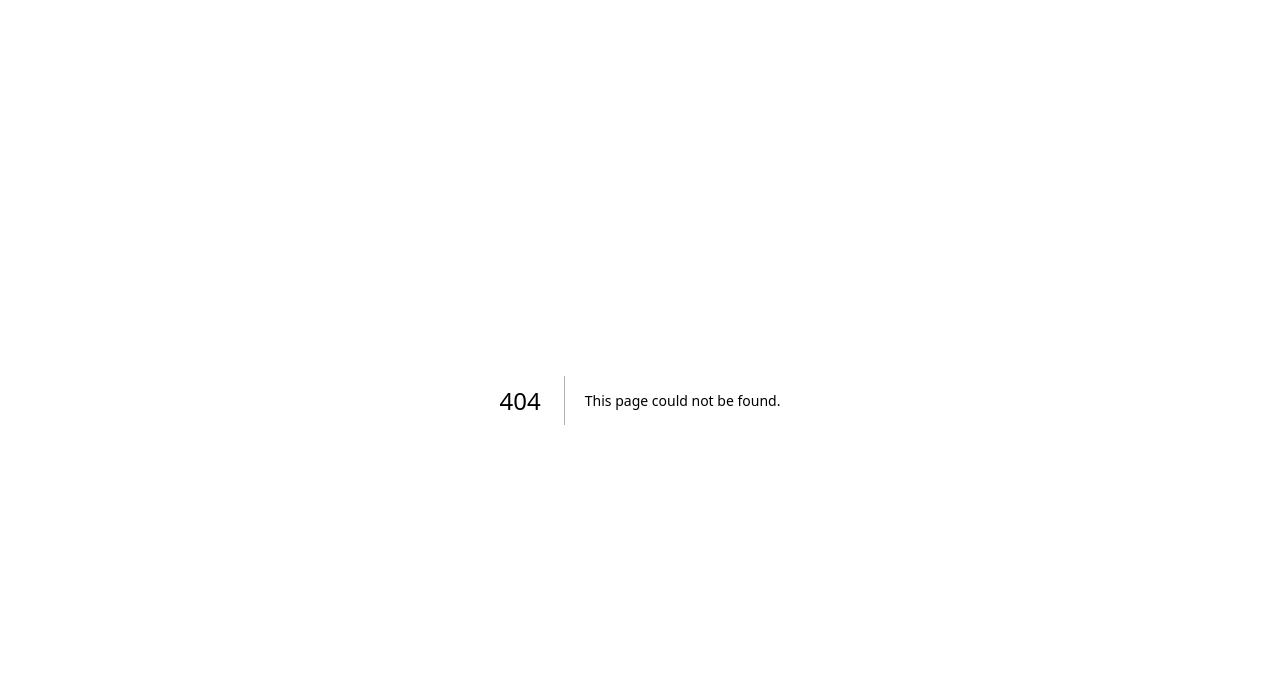
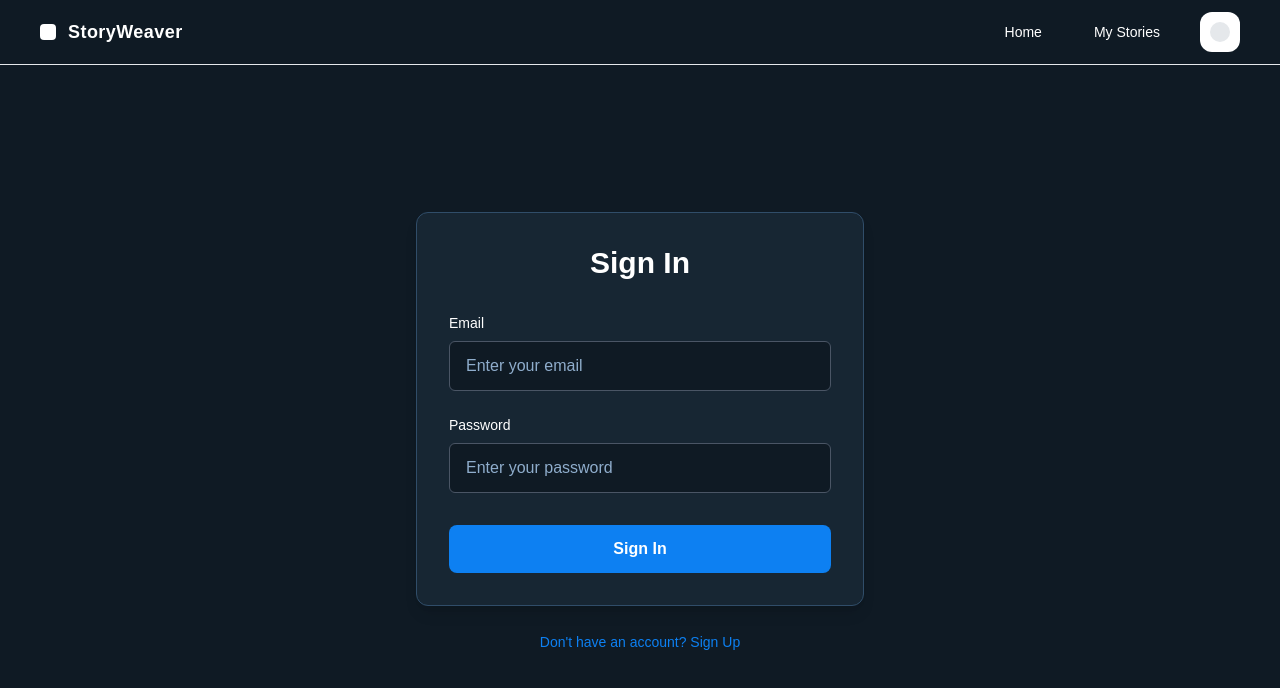
Before and after one commit to mattmacf98/story-weaver, a Next.js app: page /login in a window 1280 px wide. Before the commit this address had no page. Shown: the top 688 px of the page. Built offline with nearby package versions, Linux system fonts and the light colour scheme; no server answers.

Commit message:
implement auth and users in frontend

```diff
--- a/src/app/layout.tsx
+++ b/src/app/layout.tsx
@@ -2,6 +2,7 @@ import type { Metadata } from "next";
 import { Geist, Geist_Mono } from "next/font/google";
 import "./globals.css";
 import { StoryWeaverProvider } from "@/contexts/StoryWeaverContext";
+import { AuthProvider } from "@/contexts/AuthContext";
 
 const geistSans = Geist({
   variable: "--font-geist-sans",
@@ -28,9 +29,11 @@ export default function RootLayout({
       <body
         className={`${geistSans.variable} ${geistMono.variable} antialiased`}
       >
-        <StoryWeaverProvider>
-          {children}
-        </StoryWeaverProvider>
+        <AuthProvider>
+          <StoryWeaverProvider>
+            {children}
+          </StoryWeaverProvider>
+        </AuthProvider>
       </body>
     </html>
   );
--- /dev/null
+++ b/src/app/login/page.tsx
@@ -0,0 +1,138 @@
+"use client";
+
+import { useEffect, useState } from "react";
+import { auth } from "@/lib/firebase";
+import { createUserWithEmailAndPassword, signInWithEmailAndPassword } from "firebase/auth";
+import StoryWeaverNav from "@/components/StoryWeaverNav";
+import { useRouter } from "next/navigation";
+import { useAuth } from "@/contexts/AuthContext";
+
+export default function LoginPage() {
+  const [email, setEmail] = useState("");
+  const [password, setPassword] = useState("");
+  const [confirmPassword, setConfirmPassword] = useState("");
+  const [error, setError] = useState("");
+  const [loading, setLoading] = useState(false);
+  const [isSignUp, setIsSignUp] = useState(false);
+  const router = useRouter();
+  const { user, loading: authLoading } = useAuth();
+
+  useEffect(() => {
+    if (user && !authLoading) {
+      router.push("/");
+    }
+  }, [user, authLoading]);
+
+  const handleSubmit = async (e: React.FormEvent) => {
+    e.preventDefault();
+    setError("");
+    setLoading(true);
+    if (isSignUp) {
+      if (password !== confirmPassword) {
+        setError("Passwords do not match");
+        setLoading(false);
+        return;
+      }
+      try {
+        const userCredential = await createUserWithEmailAndPassword(auth, email, password);
+        console.log(userCredential);
+      } catch (error) {
+        console.error(error);
+        setError("Failed to create account");
+        setLoading(false);
+        return;
+      }
+    } else {
+      try {
+        const userCredential = await signInWithEmailAndPassword(auth, email, password);
+        console.log(userCredential);
+      } catch (error) {
+        console.error(error);
+        setError("Failed to sign in");
+        setLoading(false);
+        return;
+      }
+    }
+
+    router.push("/");
+  };
+
+  return (
+    <div className="min-h-screen bg-[#0F1A24] flex flex-col">
+      <StoryWeaverNav />
+      <main className="flex flex-1 flex-col items-center justify-center px-4 py-10">
+        <form
+          onSubmit={handleSubmit}
+          className="bg-[#172633] rounded-xl shadow-lg p-8 w-full max-w-md flex flex-col gap-6 border border-[#304D69]"
+        >
+          <h1 className="text-3xl font-bold text-white text-center mb-2">{isSignUp ? "Sign Up" : "Sign In"}</h1>
+          {error && (
+            <div className="bg-red-500/20 text-red-400 px-4 py-2 rounded text-center text-sm">{error}</div>
+          )}
+          <div className="flex flex-col gap-2">
+            <label htmlFor="email" className="text-white font-medium text-sm">Email</label>
+            <input
+              id="email"
+              type="email"
+              autoComplete="email"
+              className="px-4 py-3 rounded-md bg-[#0F1A24] text-white border border-gray-600 focus:outline-none focus:border-[#0D80F2] placeholder:text-[#8FADCC]"
+              placeholder="Enter your email"
+              value={email}
+              onChange={e => setEmail(e.target.value)}
+              required
+            />
+          </div>
+          <div className="flex flex-col gap-2">
+            <label htmlFor="password" className="text-white font-medium text-sm">Password</label>
+            <input
+              id="password"
+              type="password"
+              autoComplete={isSignUp ? "new-password" : "current-password"}
+              className="px-4 py-3 rounded-md bg-[#0F1A24] text-white border border-gray-600 focus:outline-none focus:border-[#0D80F2] placeholder:text-[#8FADCC]"
+              placeholder="Enter your password"
+              value={password}
+              onChange={e => setPassword(e.target.value)}
+              required
+            />
+          </div>
+          {isSignUp && (
+            <div className="flex flex-col gap-2">
+              <label htmlFor="confirmPassword" className="text-white font-medium text-sm">Confirm Password</label>
+              <input
+                id="confirmPassword"
+                type="password"
+                autoComplete="new-password"
+                className="px-4 py-3 rounded-md bg-[#0F1A24] text-white border border-gray-600 focus:outline-none focus:border-[#0D80F2] placeholder:text-[#8FADCC]"
+                placeholder="Confirm your password"
+                value={confirmPassword}
+                onChange={e => setConfirmPassword(e.target.value)}
+                required
+              />
+            </div>
+          )}
+          <button
+            type="submit"
+            className="mt-2 bg-[#0D80F2] text-white font-bold py-3 rounded-lg hover:bg-[#106ad6] transition-colors disabled:opacity-60"
+            disabled={loading}
+          >
+            {loading ? (isSignUp ? "Signing Up..." : "Signing In...") : isSignUp ? "Sign Up" : "Sign In"}
+          </button>
+        </form>
+        <div className="mt-6 text-center">
+          <button
+            type="button"
+            className="text-[#0D80F2] hover:underline text-sm"
+            onClick={() => {
+              setIsSignUp(!isSignUp);
+              setError("");
+              setPassword("");
+              setConfirmPassword("");
+            }}
+          >
+            {isSignUp ? "Already have an account? Sign In" : "Don't have an account? Sign Up"}
+          </button>
+        </div>
+      </main>
+    </div>
+  );
+}
--- a/src/app/page.tsx
+++ b/src/app/page.tsx
@@ -1,12 +1,27 @@
 "use client";
 
+import { useAuth } from "@/contexts/AuthContext";
 import StoryWeaverNav from "../components/StoryWeaverNav";
 import { useStoryWeaver } from "@/contexts/StoryWeaverContext";
-import { useState } from "react";
+import { useEffect, useState } from "react";
+import { useRouter } from "next/navigation";
 
 export default function Home() {
   const [prompt, setPrompt] = useState("");
   const { startStory } = useStoryWeaver();
+  const { user, loading } = useAuth();
+  const router = useRouter();
+
+  const handleStartStory = async () => {
+    const authToken = await user?.getIdToken();
+    startStory(prompt, undefined, authToken);
+  }
+
+  useEffect(() => {
+    if (!user && !loading) {
+      router.push("/login");
+    }
+  }, [user, loading]);
 
   return (
     <div className="min-h-screen bg-[#0F1A24]">
@@ -27,7 +42,7 @@ export default function Home() {
                 className="w-full bg-transparent text-white px-4 py-3 outline-none placeholder:text-[#8FADCC] pr-[120px]"
                 placeholder="Type your story prompt..."
               />
-              <button className=" bg-[#0D80F2] text-white font-bold w-48 p-2 rounded-lg hover:bg-[#106ad6] transition-colors" onClick={() => startStory(prompt)}>Start Story</button>
+              <button className=" bg-[#0D80F2] text-white font-bold w-48 p-2 rounded-lg hover:bg-[#106ad6] transition-colors" onClick={handleStartStory}>Start Story</button>
             </div>
           </div>
         </section>
--- a/src/app/stories/[id]/page.tsx
+++ b/src/app/stories/[id]/page.tsx
@@ -1,9 +1,10 @@
 "use client";
 
 import StoryWeaverNav from "@/components/StoryWeaverNav";
+import { useAuth } from "@/contexts/AuthContext";
 import { useStoryWeaver } from "@/contexts/StoryWeaverContext";
 import Link from "next/link";
-import { useParams } from "next/navigation";
+import { useParams, useRouter } from "next/navigation";
 import { useEffect } from "react";
 import { useState } from "react";
 
@@ -24,6 +25,15 @@ export default function StoryPage() {
   const [missingResources, setMissingResources] = useState<string[]>([]);
   const [nextStory, setNextStory] = useState<any>(null);
   const [selectedOption, setSelectedOption] = useState<string | null>(null);
+  const { user, loading } = useAuth();
+  const router = useRouter();
+
+  useEffect(() => {
+    if (!user && !loading) {
+      router.push("/login");
+    }
+  }, [user, loading]);
+
 
     useEffect(() => {
         if (story) {
@@ -34,17 +44,19 @@ export default function StoryPage() {
 
   useEffect(() => {
     const fetchStory = async () => {
-      const story = await getStory(params.id as string);
+      const authToken = await user?.getIdToken();
+      const story = await getStory(params.id as string, authToken);
       // TODO: this is very inefficient, we should only fetch the next story
-      const allStories = await getStories();
+      const allStories = await getStories(authToken);
       const nextStory = allStories.find((s: any) => s.prevStoryId === story.id) || null;
       setNextStory(nextStory);
       console.log(story);
       setStory(story);
     }
-
-    fetchStory();
-  }, [params.id]);
+    if (user) {
+      fetchStory();
+    }
+  }, [params.id, user]);
 
   if (!story) {
     return <div>Loading...</div>;
--- a/src/app/stories/page.tsx
+++ b/src/app/stories/page.tsx
@@ -2,20 +2,33 @@
 
 import StoryWeaverNav from "@/components/StoryWeaverNav";
 import StoryTable from "@/components/stories/StoryTable";
+import { useAuth } from "@/contexts/AuthContext";
 import { useStoryWeaver } from "@/contexts/StoryWeaverContext";
+import { useRouter } from "next/navigation";
 import { useEffect, useState } from "react";
 
 export default function Stories() {
   const { getStories } = useStoryWeaver();
   const [stories, setStories] = useState<any[]>([]);
+  const { user, loading } = useAuth();
+  const router = useRouter();
+
+  useEffect(() => {
+    if (!user && !loading) {
+      router.push("/login");
+    }
+  }, [user, loading]);
 
   useEffect(() => {
     const fetchStories = async () => {
-      const stories = await getStories();
+      const authToken = await user?.getIdToken();
+      const stories = await getStories(authToken);
       setStories(stories.filter((story: any) => story.prevStoryId == null));
     };
-    fetchStories();
-  }, []);
+    if (user) {
+      fetchStories();
+    }
+  }, [user]);
 
   return (
     <div className="min-h-screen bg-[#0F1A24]">
--- a/src/app/stories/publish/[id]/page.tsx
+++ b/src/app/stories/publish/[id]/page.tsx
@@ -4,7 +4,8 @@ import StoryWeaverNav from "@/components/StoryWeaverNav";
 import { useEffect } from "react";
 import { useStoryWeaver } from "@/contexts/StoryWeaverContext";
 import { useState } from "react";
-import { useParams } from "next/navigation";
+import { useParams, useRouter } from "next/navigation";
+import { useAuth } from "@/contexts/AuthContext";
 
 
 export default function PublishStoryPage() {
@@ -12,14 +13,25 @@ export default function PublishStoryPage() {
     const [story, setStory] = useState<any>(null);
     const params = useParams();
     const [videoUrl, setVideoUrl] = useState<string | null>(null);
+    const { user, loading } = useAuth();
+    const router = useRouter();
+
+    useEffect(() => {
+        if (!user && !loading) {
+            router.push("/login");
+        }
+    }, [user, loading]);
 
     useEffect(() => {
         const fetchStory = async () => {
-            const story = await getStory(params.id as string);
+            const authToken = await user?.getIdToken();
+            const story = await getStory(params.id as string, authToken);
             setStory(story);
         }
-        fetchStory();
-    }, [params.id]);
+        if (user) {
+            fetchStory();
+        }
+    }, [params.id, user]);
 
     useEffect(() => {
         const fetchVideoUrl = async () => {
--- a/src/components/StoryWeaverNav.tsx
+++ b/src/components/StoryWeaverNav.tsx
@@ -1,6 +1,15 @@
 import React from 'react';
+import { useAuth } from '@/contexts/AuthContext';
+import { auth } from '@/lib/firebase';
+import { signOut } from 'firebase/auth';
 
 export default function StoryWeaverNav() {
+  const { user } = useAuth();
+
+  const handleLogout = () => {
+    signOut(auth);
+  };
+
   return (
     <nav className="w-full bg-[#0F1A24] flex justify-between items-center px-[40px] py-[12px] border-b-[0.5px] border-[#E5E8EB] font-[var(--font-geist-sans)]">
       <div className="flex items-center gap-4">
@@ -14,6 +23,14 @@ export default function StoryWeaverNav() {
         <div className="flex items-center gap-9 h-10">
           <a href="/" className="font-medium text-[14px] text-white px-2 rounded-md transition-colors leading-10 hover:bg-white/10">Home</a>
           <a href="/stories" className="font-medium text-[14px] text-white px-2 rounded-md transition-colors leading-10 hover:bg-white/10">My Stories</a>
+          {user && (
+            <button
+              onClick={handleLogout}
+              className="font-medium text-[14px] text-white px-2 rounded-md transition-colors leading-10 hover:bg-white/10"
+            >
+              Logout
+            </button>
+          )}
         </div>
         <div className="bg-white rounded-[12px] w-10 h-10 flex items-center justify-center overflow-hidden">
           {/* Placeholder for avatar */}
--- /dev/null
+++ b/src/contexts/AuthContext.tsx
@@ -0,0 +1,34 @@
+'use client';
+
+import { createContext, useContext, useEffect, useState } from "react";
+import { onAuthStateChanged, User } from "firebase/auth";
+import { auth } from "../lib/firebase";
+
+const AuthContext = createContext<{ user: User | null; loading: boolean }>({
+  user: null,
+  loading: true,
+});
+
+export function AuthProvider({ children }: { children: React.ReactNode }) {
+  const [user, setUser] = useState<User | null>(null);
+  const [loading, setLoading] = useState(true);
+
+  useEffect(() => {
+    const unsubscribe = onAuthStateChanged(auth, (firebaseUser) => {
+      setUser(firebaseUser);
+      console.log("USER", firebaseUser);
+      setLoading(false);
+    });
+    return unsubscribe;
+  }, []);
+
+  return (
+    <AuthContext.Provider value={{ user, loading }}>
+      {children}
+    </AuthContext.Provider>
+  );
+}
+
+export function useAuth() {
+  return useContext(AuthContext);
+}
--- a/src/contexts/StoryWeaverContext.tsx
+++ b/src/contexts/StoryWeaverContext.tsx
@@ -1,18 +1,19 @@
 "use client";
 
 import { createContext, useContext, ReactNode } from 'react';
+import { useAuth } from './AuthContext';
 
 const BACKEND_URL = "http://localhost:5000";
 
 interface StoryWeaverContextType {
-  startStory: (prompt: string, storyId?: string) => void;
-  continueStory: (prevStoryId: string, nextOption: string, storyId?: string) => void;
-  getStory: (id: string) => Promise<any>;
-  getStories: () => Promise<any[]>;
-  getImageUrl: (key: string) => Promise<string>;
-  getAudioUrl: (key: string) => Promise<string>;
-  getVideoUrl: (key: string) => Promise<string>;
-  publishStory: (storyId: string) => Promise<any>;
+  startStory: (prompt: string, storyId?: string, authToken?: string) => void;
+  continueStory: (prevStoryId: string, nextOption: string, storyId?: string, authToken?: string) => void;
+  getStory: (id: string, authToken?: string) => Promise<any>;
+  getStories: (authToken?: string) => Promise<any[]>;
+  getImageUrl: (key: string, authToken?: string) => Promise<string>;
+  getAudioUrl: (key: string, authToken?: string) => Promise<string>;
+  getVideoUrl: (key: string, authToken?: string) => Promise<string>;
+  publishStory: (storyId: string, authToken?: string) => Promise<any>;
 }
 
 const StoryWeaverContext = createContext<StoryWeaverContextType | undefined>(undefined);
@@ -30,7 +31,7 @@ interface StoryWeaverProviderProps {
 }
 
 export function StoryWeaverProvider({ children }: StoryWeaverProviderProps) {
-  const startStory = async (prompt: string, storyId?: string) => {
+  const startStory = async (prompt: string, storyId?: string, authToken?: string) => {
     const body: any = {
       prompt,
     }
@@ -42,6 +43,7 @@ export function StoryWeaverProvider({ children }: StoryWeaverProviderProps) {
       method: 'POST',
       headers: {
         'Content-Type': 'application/json',
+        'Authorization': `Bearer ${authToken}`
       },
       body: JSON.stringify(body),
     });
@@ -49,7 +51,7 @@ export function StoryWeaverProvider({ children }: StoryWeaverProviderProps) {
     console.log(data);
   };
 
-  const continueStory = async (prevStoryId: string, nextOption: string, storyId?: string) => {
+  const continueStory = async (prevStoryId: string, nextOption: string, storyId?: string, authToken?: string) => {
     const body: any = {
       prev_story_id: prevStoryId,
       next_option: nextOption,
@@ -62,6 +64,7 @@ export function StoryWeaverProvider({ children }: StoryWeaverProviderProps) {
       method: 'POST',
       headers: {
         'Content-Type': 'application/json',
+        'Authorization': `Bearer ${authToken}`
       },
       body: JSON.stringify(body),
     });
@@ -69,39 +72,62 @@ export function StoryWeaverProvider({ children }: StoryWeaverProviderProps) {
     console.log(data);
   }
 
-  const getStory = async (id: string) => {
-    const response = await fetch(`${BACKEND_URL}/api/get_story?id=${id}`);
+  const getStory = async (id: string, authToken?: string) => {
+    const response = await fetch(`${BACKEND_URL}/api/get_story?id=${id}`, {
+      headers: {
+        'Authorization': `Bearer ${authToken}`
+      },
+    });
     const data = await response.json();
     return data.data;
   };
 
-  const getStories = async () => {
-    const response = await fetch(`${BACKEND_URL}/api/stories`);
+  const getStories = async (authToken?: string) => {
+    const response = await fetch(`${BACKEND_URL}/api/stories`, {
+      headers: {
+        'Authorization': `Bearer ${authToken}`
+      },
+    });
     const data = await response.json();
     return data.data;
   };
 
-  const getImageUrl = async (key: string) => {
-    const response = await fetch(`${BACKEND_URL}/api/get_image?key=${key}`);
+  const getImageUrl = async (key: string, authToken?: string) => {
+    const response = await fetch(`${BACKEND_URL}/api/get_image?key=${key}`, {
+      headers: {
+        'Authorization': `Bearer ${authToken}`
+      },
+    });
     const data = await response.json();
     return data.data;
   };
 
-  const getAudioUrl = async (key: string) => {
-    const response = await fetch(`${BACKEND_URL}/api/get_audio?key=${key}`);
+  const getAudioUrl = async (key: string, authToken?: string) => {
+    const response = await fetch(`${BACKEND_URL}/api/get_audio?key=${key}`, {
+      headers: {
+        'Authorization': `Bearer ${authToken}`
+      },
+    });
     const data = await response.json();
     return data.data;
   };
 
-  const getVideoUrl = async (key: string) => {
-    const response = await fetch(`${BACKEND_URL}/api/get_video?key=${key}`);
+  const getVideoUrl = async (key: string, authToken?: string) => {
+    const response = await fetch(`${BACKEND_URL}/api/get_video?key=${key}`, {
+      headers: {
+        'Authorization': `Bearer ${authToken}`
+      },
+    });
     const data = await response.json();
     return data.data;
   };
 
-  const publishStory = async (storyId: string) => {
+  const publishStory = async (storyId: string, authToken?: string) => {
     const response = await fetch(`${BACKEND_URL}/api/publish_story?id=${storyId}`, {
-      method: 'POST'
+      method: 'POST',
+      headers: {
+        'Authorization': `Bearer ${authToken}`
+      },
     });
     const data = await response.json();
     return data.data;
--- /dev/null
+++ b/src/lib/firebase.ts
@@ -0,0 +1,18 @@
+// lib/firebase.ts
+import { initializeApp, getApps, getApp } from "firebase/app";
+import { getAuth } from "firebase/auth";
+
+const firebaseConfig = {
+    apiKey: "AIzaSyA05oHeUCXb9KGF56pUxJOCfWDyionlwWc",
+    authDomain: "story-weaver-backend.firebaseapp.com",
+    projectId: "story-weaver-backend",
+    storageBucket: "story-weaver-backend.firebasestorage.app",
+    messagingSenderId: "6756095825",
+    appId: "1:6756095825:web:dd516d5e7d60276e76e570",
+    measurementId: "G-4DQRCL96HZ"
+  };
+
+const app = !getApps().length ? initializeApp(firebaseConfig) : getApp();
+const auth = getAuth(app);
+
+export { auth };
```
Also changed, not shown: package.json (+7 -6 lines), 1 other file (tests, documents, lock files or other folders).
